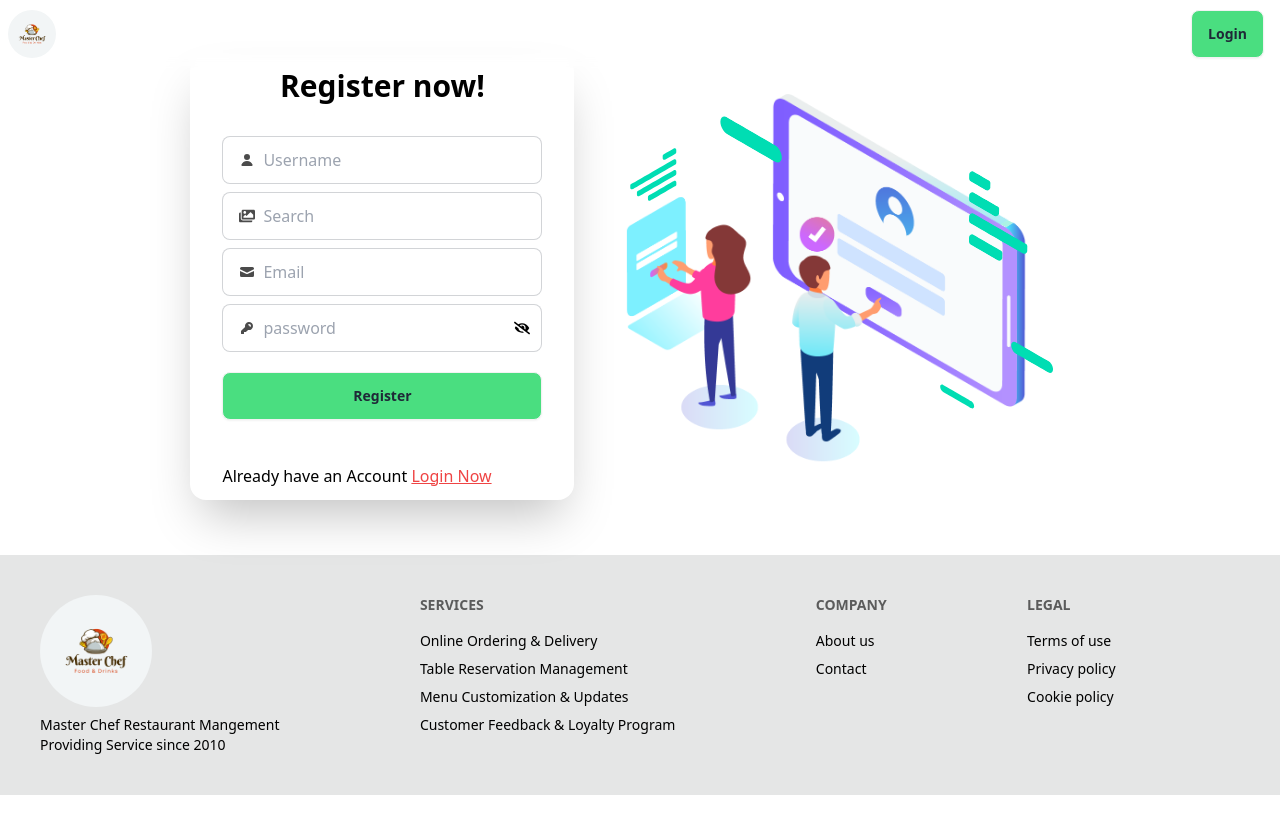
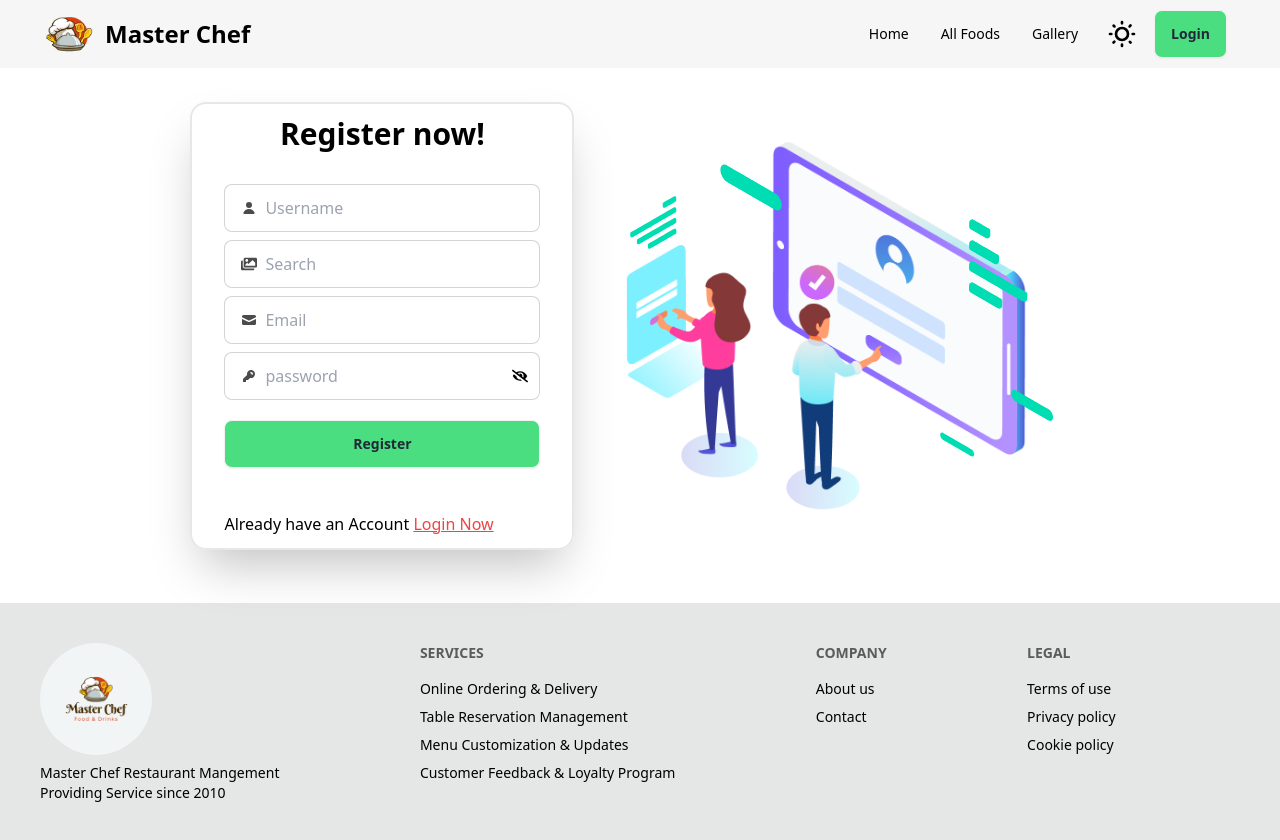
Before and after one commit to safin33221/Restaurant-Mangement-client-side, a React (Vite) app: page /register in a window 1280 px wide. Shown: the top 840 px of the page. Before the commit the page ends 800 px from the top, so only its background shows below. Built offline with nearby package versions, Linux system fonts and the light colour scheme; no server answers.

Commit message:
completed to update navbar

```diff
--- a/src/Components/FoodDetails.jsx
+++ b/src/Components/FoodDetails.jsx
@@ -14,7 +14,7 @@ const FoodDetails = () => {
     }, [id])
 
     return (
-        <div className="w-10/12 grid md:grid-cols-2 grid-cols-1 mx-auto my-10 focus:border-green-600  rounded-xl shadow-lg overflow-hidden hover:shadow-2xl  hover:scale-[1.03]  transition-all  duration-300">
+        <div className="w-10/12 grid md:grid-cols-2 grid-cols-1 mx-auto my-10 mt-24 focus:border-green-600  rounded-xl shadow-lg overflow-hidden hover:shadow-2xl  hover:scale-[1.03]  transition-all  duration-300">
             <Helmet><title>Master Chef || Food Details</title></Helmet>
             <img
                 src={food.foodImage}
--- a/src/Components/Navbar/Navbar.jsx
+++ b/src/Components/Navbar/Navbar.jsx
@@ -3,7 +3,7 @@ import { Link, NavLink, useNavigate } from "react-router-dom";
 import { authContext } from "../../Provider/AuthProvider";
 import { toast } from "react-toastify";
 import { FaUser } from "react-icons/fa";
-import logo from '../../assets/logo/logo.png'
+import logo from '../../assets/logo/titleLogo.png'
 
 
 const Navbar = () => {
@@ -35,7 +35,7 @@ const Navbar = () => {
     }
 
     return (
-        <div className="navbar text-white fixed top-0 z-50 backdrop-blur-sm mx-auto ">
+        <div className="navbar text-black bg-base-200 bg-blend-overlay bg-opacity-70 fixed top-0 z-50 backdrop-blur-sm mx-auto  px-[45px]">
             <div className="navbar-start">
                 <div className="dropdown">
                     <div tabIndex={0} role="button" className="btn btn-ghost btn-sm lg:hidden">
--- a/src/Layouts/MainLayout.jsx
+++ b/src/Layouts/MainLayout.jsx
@@ -21,7 +21,7 @@ const MainLayout = () => {
         <StyledDiv>
             <div >
                 {/* Navbar section */}
-                <nav className={` ${darktheme ? "bg-gray-800 border-b border-gray-900" : "bg-base-300"}`}>
+                <nav className={` ${darktheme ? "bg-gray-800 border- border-gray-900" : "bg-base-300"}`}>
                     <Navbar />
                 </nav>
 
--- a/src/Pages/AddFood/AddFood.jsx
+++ b/src/Pages/AddFood/AddFood.jsx
@@ -41,10 +41,10 @@ const AddFood = () => {
 
     }
     return (
-        <div>
+        <div className='mt-24'>
 
             <Helmet><title>Master Chef || Add Food</title></Helmet>
-            <form onSubmit={handleSubmit} className={` w-11/12 md:w-8/12 mx-auto shadow-2xl rounded-lg space-y-4 py-7 p-5  my-10    ${darktheme && "bg-gray-800 border border-gray-900 "}`}>
+            <form onSubmit={handleSubmit} className={` w-11/12 md:w-8/12 mx-auto border-2 shadow-2xl rounded-lg space-y-4 py-7 p-5  my-10    ${darktheme && "bg-gray-800 border border-gray-900 "}`}>
                 <h2 className="text-2xl font-semibold text-center text-green-500">Add Food Item</h2>
 
                 <div className="grid grid-cols-12 gap-4">
--- a/src/Pages/Home/Banner.jsx
+++ b/src/Pages/Home/Banner.jsx
@@ -20,7 +20,7 @@ const Banner = () => {
         <div className=''>
 
             <Swiper
-                className=' mx-auto relative  object-cover bg-cover h-[600px] '
+                className=' mx-auto relative  object-cover bg-cover md:h-[500px] bg-center  '
                 spaceBetween={20}
                 centeredSlides={true}
                 loop={true}
--- a/src/Pages/Login.jsx
+++ b/src/Pages/Login.jsx
@@ -68,7 +68,7 @@ const Login = () => {
     return (
         <div className="hero  py-3">
             <Helmet><title>Master Chef || Login</title></Helmet>
-            <div className="hero-content flex-col gap-10 lg:flex-row-reverse">
+            <div className="hero-content flex-col gap-10 lg:flex-row-reverse mt-24">
                 <div className="text-center lg:text-left w-1/2 md:w-1/2 ">
                     <Lottie animationData={loginAnimation} />
                 </div>
--- a/src/Pages/MyFood/MyFoods.jsx
+++ b/src/Pages/MyFood/MyFoods.jsx
@@ -46,7 +46,7 @@ const MyFoods = () => {
 
     }
     return (
-        <div className="min-h-[300px]">
+        <div className="min-h-[300px] mt-24">
             <Helmet><title>Master Chef || My Foods</title></Helmet>
             {
                 myFoods.length === 0 ?
--- a/src/Pages/MyOrders/MyOrders.jsx
+++ b/src/Pages/MyOrders/MyOrders.jsx
@@ -45,7 +45,7 @@ const MyOrders = () => {
 
     }
     return (
-        <div className='min-h-[300px]'>
+        <div className='min-h-[300px] mt-24'>
             <Helmet><title>Master Chef || My Orders</title></Helmet>
             {
                 myFoods.length === 0 ?
--- a/src/Pages/MyProfile/MyProfile.jsx
+++ b/src/Pages/MyProfile/MyProfile.jsx
@@ -5,7 +5,7 @@ import { Helmet } from 'react-helmet';
 const MyProfile = () => {
     const {user} = useContext(authContext)
     return (
-        <div className="flex flex-col items-center justify-center my-4 md:my-20">
+        <div className="flex flex-col items-center justify-center my-4 md:my-20 mt-24 px-3">
             <Helmet><title>Master Chef || Profile</title></Helmet>
 
             <div className="w-full max-w-md bg-white shadow-lg p-5 rounded relative border-2 ">
--- a/src/Pages/Register.jsx
+++ b/src/Pages/Register.jsx
@@ -76,13 +76,13 @@ const Register = () => {
     return (
         <div className="hero  py-3">
             <Helmet><title>Master Chef || Register</title></Helmet>
-            <div className="hero-content flex-col lg:flex-row-reverse">
+            <div className="hero-content flex-col lg:flex-row-reverse mt-12">
                 <div className="text-center lg:text-left w-4/5 md:w-2/5">
                     <Lottie animationData={registerAnimation} />
                 </div>
 
                 {/* login form */}
-                <div className={`card   max-w-sm shrink-0 shadow-2xl w-11/12 md:w-1/2${darktheme && 'bg-gray-800'}`}>
+                <div className={`card border-2   max-w-sm shrink-0 shadow-2xl w-11/12 md:w-1/2${darktheme && 'bg-gray-800'}`}>
                     <h1 className="text-3xl mt-3 font-bold text-center">Register now!</h1>
                     <form onSubmit={handleRegister}
                         className="card-body ">
```
